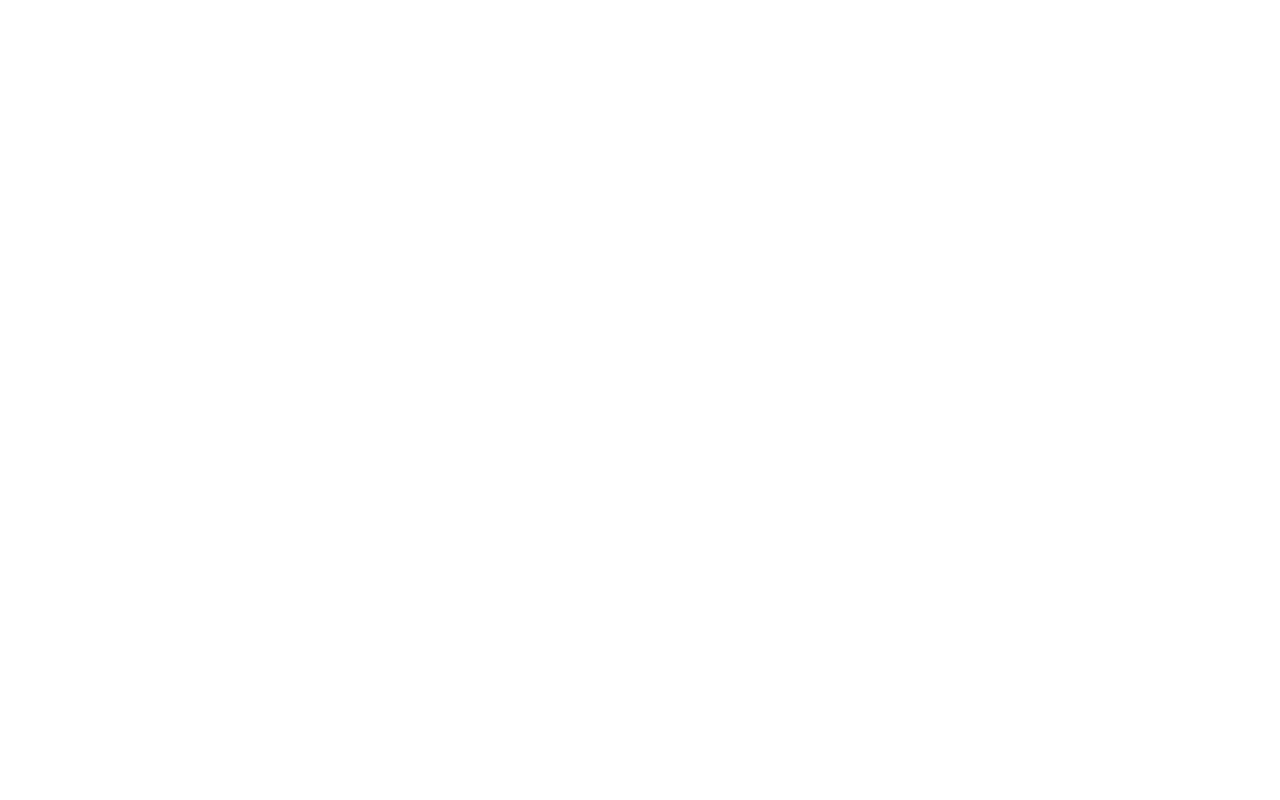
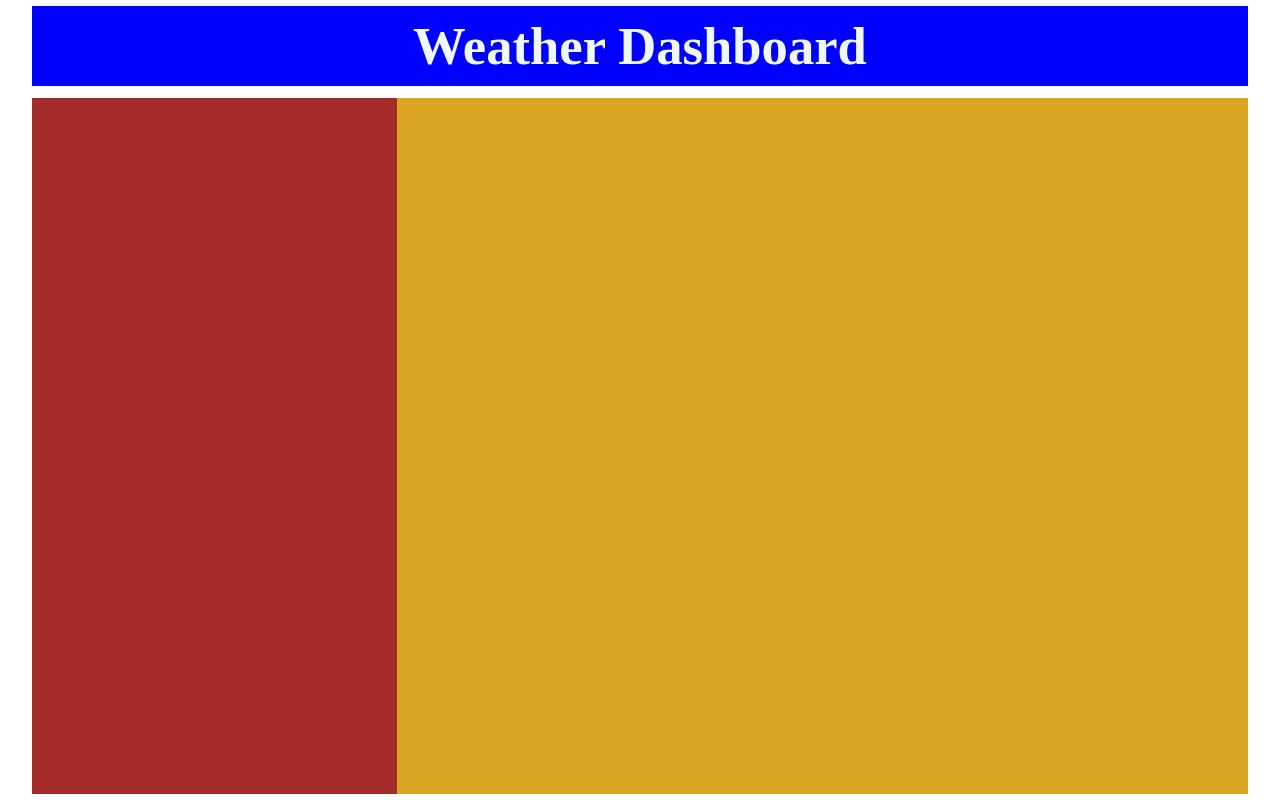
Before and after one commit to Stringer-J/Weather-6, a plain HTML site: page index.html in a window 1280 px wide. Drawn offline with Linux system fonts and the light colour scheme.

Commit message:
page containers created and sized appropriately

```diff
--- a/assets/style.css
+++ b/assets/style.css
@@ -0,0 +1,60 @@
+* {
+    padding: 0;
+    margin: 0;
+}
+
+.header {
+    background-color: blue;
+    position: absolute;
+    top: 0;
+    height: 10%;
+    width: 95%;
+    margin-top: .5%;
+    left: 0;
+    right: 0;
+    margin-left: auto;
+    margin-right: auto;
+
+    color: aliceblue;
+    font-size: 45px;
+    text-align: center;
+
+    display: flex;
+    align-items: center;
+    justify-content: center;
+}
+
+.header h3 {
+
+}
+
+.searchInfoContainer {
+    background-color: aquamarine;
+    position: absolute;
+    bottom: 0;
+    height: 87%;
+    width: 95%;
+    margin-top: .5%;
+    margin-bottom: .5%;
+    left: 0;
+    right: 0;
+    margin-left: auto;
+    margin-right: auto;
+
+    display: flex;
+}
+.search {
+    background-color: brown;
+    position: relative;
+    left: 0;
+    height: 100%;
+    width: 30%;
+}
+
+.info {
+    background-color: goldenrod;
+    position: relative;
+    right: 0;
+    height: 100%;
+    width: 70%;
+}
--- a/index.html
+++ b/index.html
@@ -5,13 +5,14 @@
     <meta http-equiv="X-UA-Compatible" content="IE=edge" />
     <meta name="viewport" content="width=device-width, initial-scale=1.0" />
     <link rel="stylesheet" href="./assets/style.css">
-    <title>Prework Study Guide</title>
+    <title>Weather Dashboard</title>
   </head>
-
-  <header>
-
-  </header>
   <body>
-
+    <div class="header"><h3>Weather Dashboard</h3></div>
+    <div class="searchInfoContainer">
+        <div class="search"></div>
+        <div class="info"></div>
+    </div>
+    <script src="./assets/script.js"></script>
   </body>
 </html>
```
